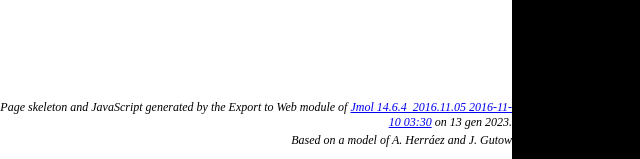
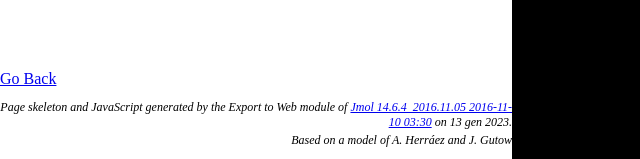
Before and after one commit to Iximiel/30yearsOfINSTM_PosterSupport, a plain HTML site: page BottomUp/BottomUp.html in a window 1280 px wide. Shown: the part 627-786 px from the top of the page, 0-640 px from the left. Drawn offline with Linux system fonts and the light colour scheme; a script that the page names is missing.

Commit message:
Added a simple go back button

```diff
--- a/BottomUp/BottomUp.html
+++ b/BottomUp/BottomUp.html
@@ -151,6 +151,7 @@
 
     </div>
     <div class="onBottom">
+      <a href="../index.html">Go Back</a>
       <div id="creationdiv" class="update-info">
         Page skeleton and JavaScript generated by the Export to Web module of <a
           href="https://jmol.sourceforge.net">Jmol
```
Also changed, not shown: TopDown/TopDown.html (+1 -0 lines).
